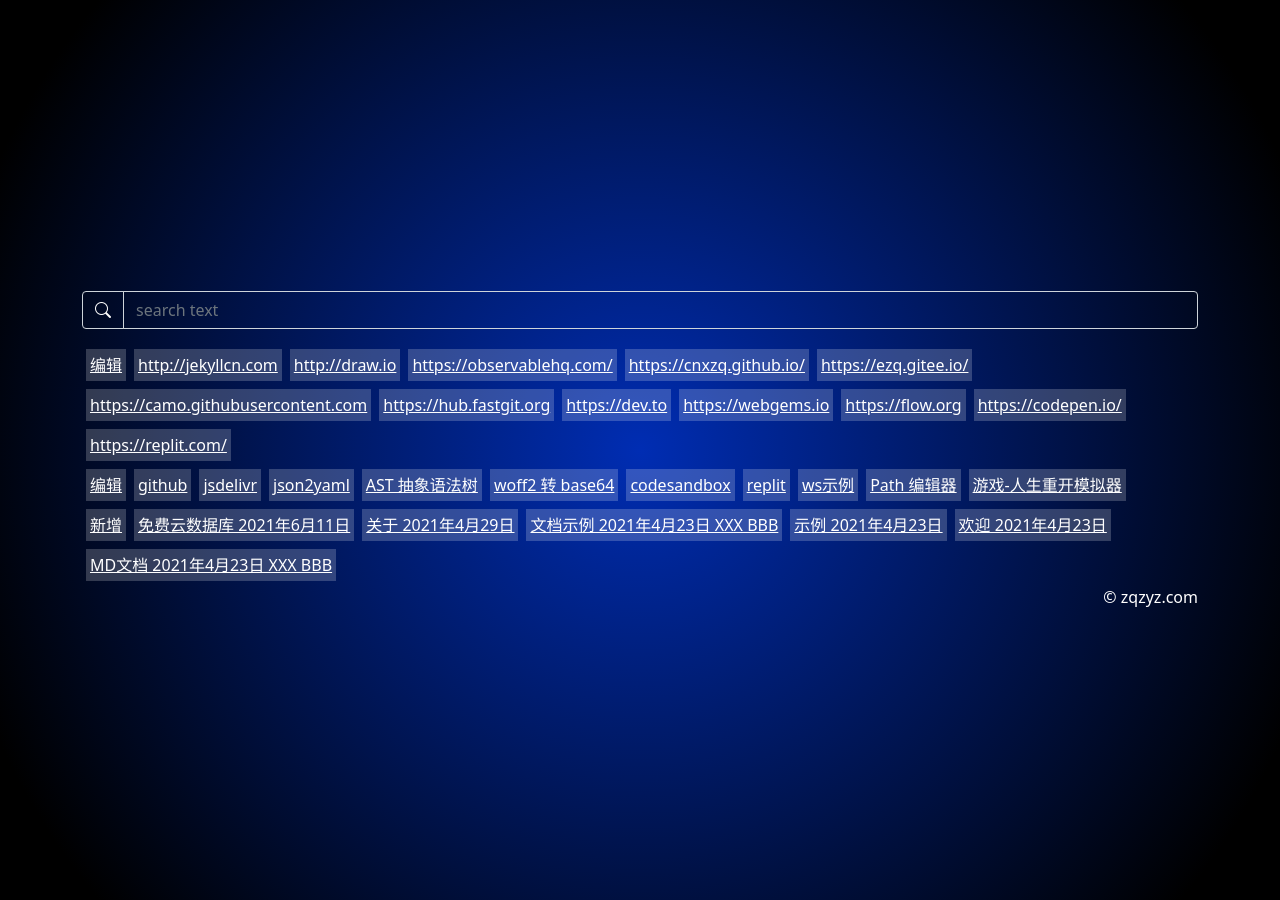
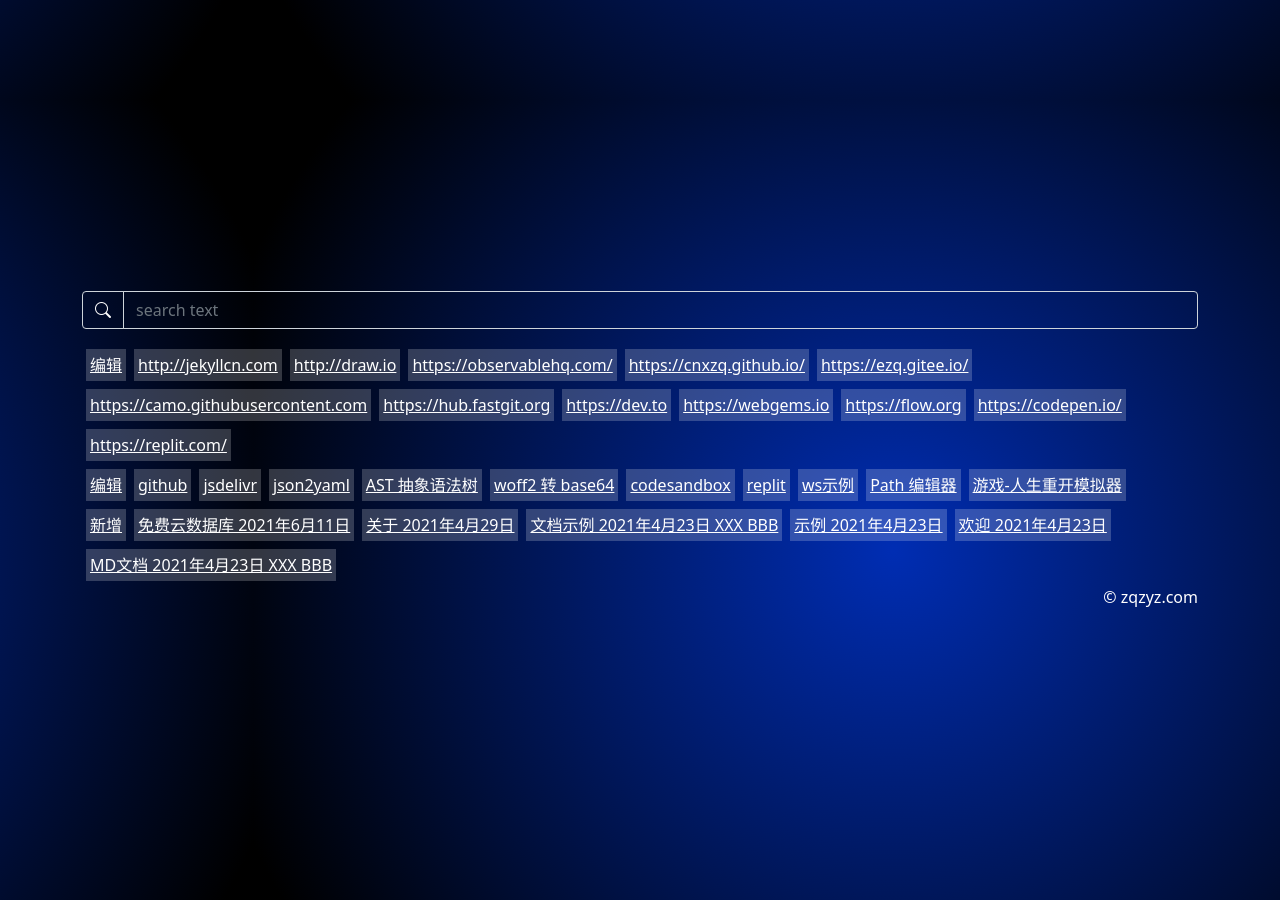
Before and after one commit to oft/oft.github.io, a Jekyll site: the page built from index.html, in a window 1280 px wide. Built offline with Jekyll 4.4.1, drawn with Linux system fonts in a browser that asks for light colours; nearby versions of some CDN libraries.

Commit message:
update index.html backgroud

```diff
--- a/_layouts/default.html
+++ b/_layouts/default.html
@@ -55,6 +55,7 @@
       display: flex;
       align-content: center;
       align-items: center;
+      animation:move 30s linear infinite;
     }
 
     a{
@@ -91,6 +92,20 @@
         font-size: 3.5rem;
       }
     }
+
+    @keyframes move {
+      0% { background-position:0 0; }
+      10% { background-position:1000px 1000px; }
+      20% { background-position:2000px 1000px; }
+      30% { background-position:2000px 2000px; }
+      40% { background-position:1500px 500px; }
+      50% { background-position:200px 900px; }
+      60% { background-position:1800px 900px; }
+      70% { background-position:600px 1600px; }
+      80% { background-position:1500px 800px; }
+      90% { background-position:0px 600px; }
+      100% {  background-position:2000px 0; }
+    }
   </style>
 
   <style>
```
